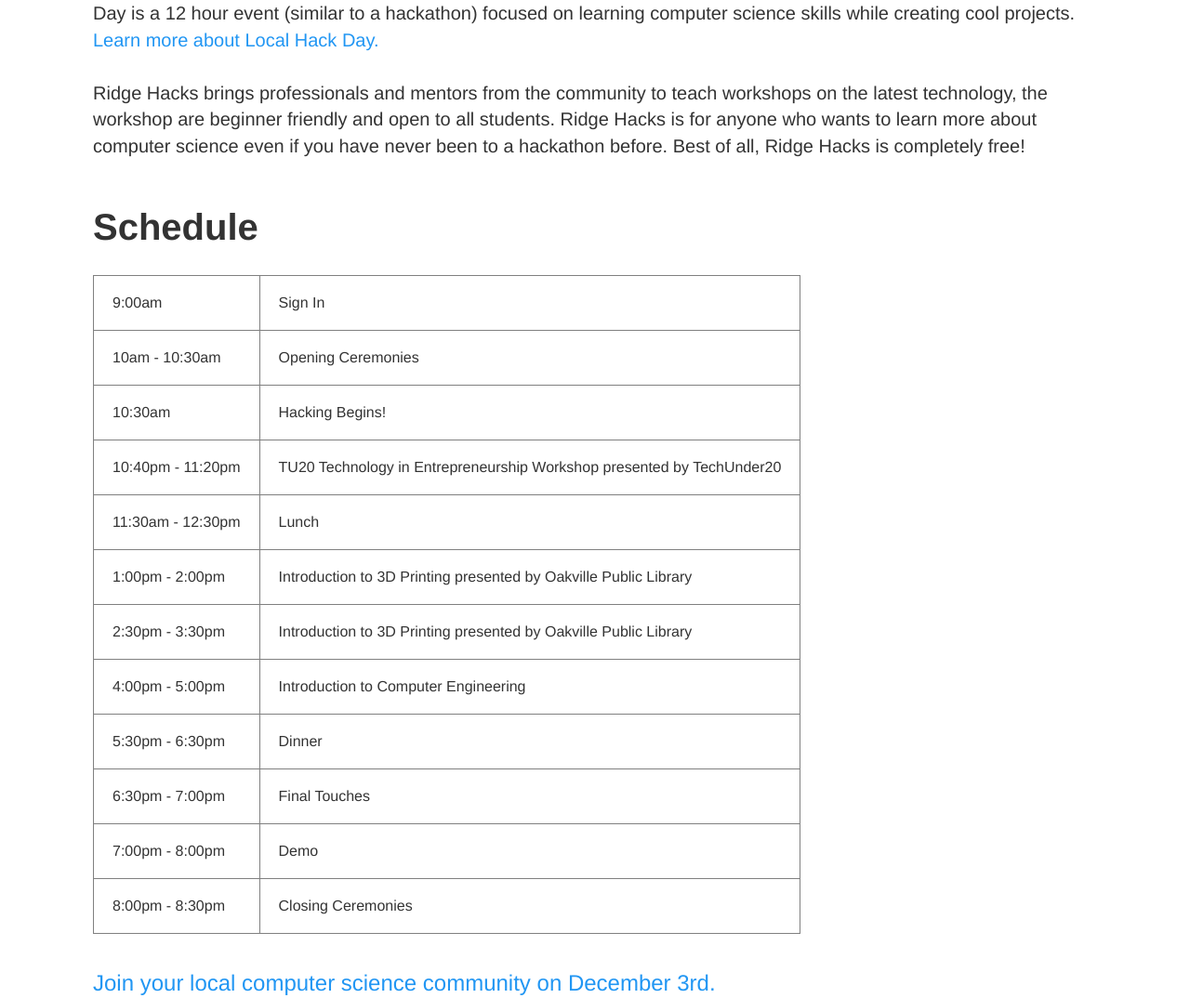
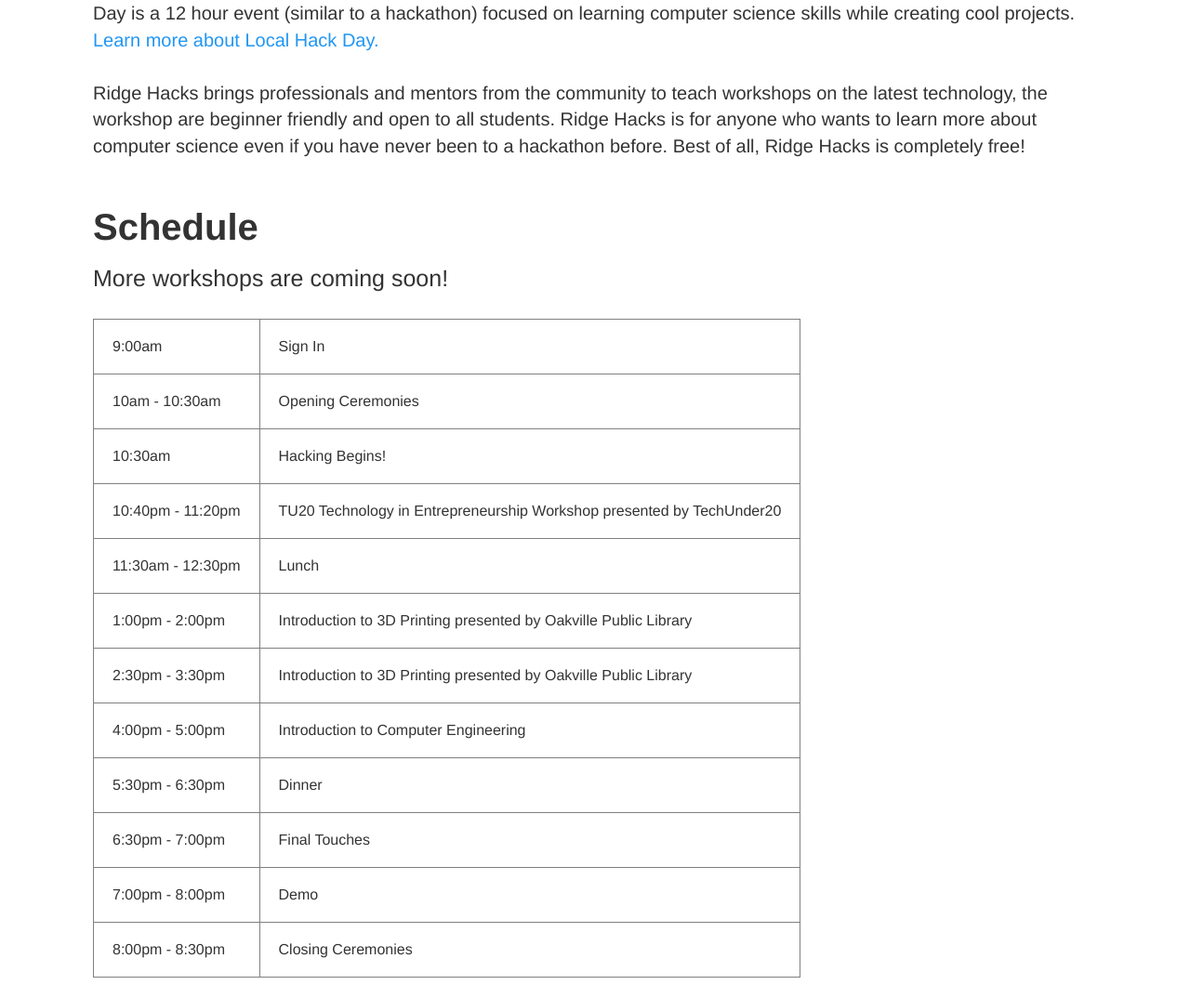
Before and after one commit to iroquoisridge/ridgehacks2, a plain HTML site: page index.html in a window 1280 px wide. Shown: the part 997-2071 px from the top of the page at 93% size. Drawn offline with nearby package versions, Linux system fonts and the light colour scheme.

Commit message:
new workshops

```diff
--- a/index.html
+++ b/index.html
@@ -69,7 +69,8 @@
             a hackathon before. Best of all, Ridge Hacks is completely free!
         </p>
         <br/>
-        <h1>Schedule</h1><br/>
+        <h1>Schedule</h1>
+        <h2>More workshops are coming soon!</h2><br/>
         <table>
             <tr>
                 <td>9:00am</td>
```
